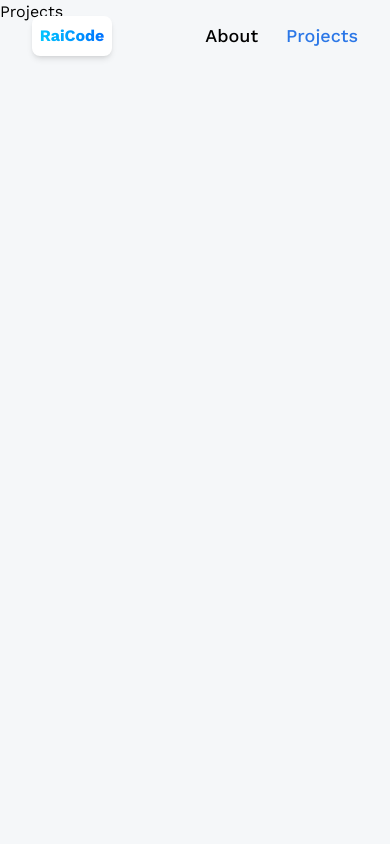
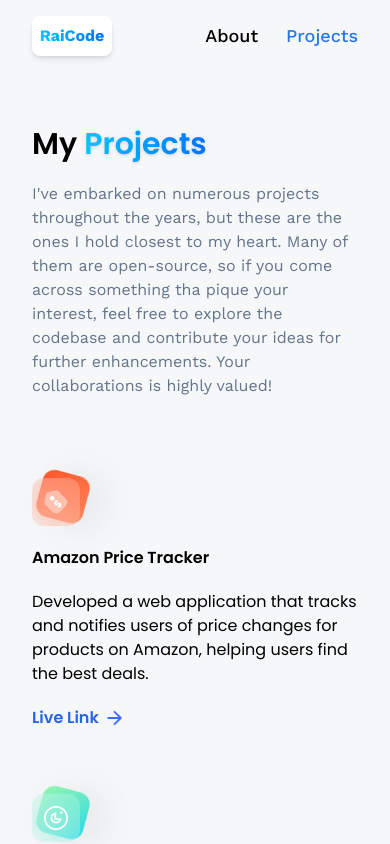
Before and after one commit to ston3/3d-portafolio, a React (Vite) app: page /projects in a window 390 px wide. Shown: the top 844 px of the page. Built offline with nearby package versions, Linux system fonts and the light colour scheme.

Commit message:
added projects page

```diff
--- a/src/App.jsx
+++ b/src/App.jsx
@@ -4,7 +4,7 @@
 
 function App() {
   return (
-    <main className='bg-slate-300/20 h-[100vh]'>
+    <main className='bg-slate-300/20 h-full'>
       <Router>
         <Navbar />
         <Routes>
--- a/src/models/Island.jsx
+++ b/src/models/Island.jsx
@@ -56,12 +56,15 @@
   }
 
   const handleKeyDown = e => {
-    if(e.key === 'ArrowLeft' && !isRotating){
-      setIsRotating(true)
+    if(e.key === 'ArrowLeft') {
+      if(!isRotating) setIsRotating(true)
       islandRef.current.rotation.y += 0.01 * Math.PI
-    }else if(e.key === 'ArrowRight' && !isRotating){
+      rotationSpeed.current = 0.0125
+    }else if(e.key === 'ArrowRight'){
+      if(!isRotating) setIsRotating(true)
       setIsRotating(true)
       islandRef.current.rotation.y -=0.01 * Math.PI
+      rotationSpeed.current = -0.0125
     }
   }
 
--- a/src/pages/Contact.jsx
+++ b/src/pages/Contact.jsx
@@ -57,7 +57,7 @@
 
 
   return (
-    <section className="relative flex lg:flex-row flex-col max-container">
+    <section className="relative flex lg:flex-row flex-col max-container h-[100vh]">
       {alert.show && <Alert {...alert}/>}
       <div className="flex-1 min-w-[50%] flex flex-col">
         <h1 className="head-text">Get in Touch</h1>
--- a/src/pages/Home.jsx
+++ b/src/pages/Home.jsx
@@ -40,7 +40,7 @@
   }
 
   const [islandScale, islandPosition, islandRotation] = adjustIslandForScreenSize()
-  const [biplaneScale, biplanePosition] = adjustBiplaneForScreenSize();
+  const [planeScale, planePosition] = adjustBiplaneForScreenSize();
 
 
   return (
@@ -76,9 +76,9 @@
         />
         <Plane
           isRotating={isRotating}
-          position={biplanePosition}
+          position={planePosition}
           rotation={[0,20.1,0]}
-          scale={biplaneScale}
+          scale={planeScale}
         />
       </Suspense>
 
--- a/src/pages/Projects.jsx
+++ b/src/pages/Projects.jsx
@@ -1,6 +1,59 @@
+import { Link } from "react-router-dom"
+import { projects } from "../constants"
+import { arrow } from "../assets/icons"
+import { CTA } from "../components/CTA"
 
 export const Projects = () => {
   return (
-    <div>Projects</div>
+    <section className="max-container">
+      <h1 className="head-text">
+        My <span className="blue-gradient_text font-semibold drop-shadow">Projects</span>
+      </h1>
+      <div className="mt-5 flex flex-col gap-3 text-slate-500">
+        <p>I've embarked on numerous projects throughout the years, but these are the ones I hold closest to my heart. Many of them are open-source, so if you come across something tha pique your interest, feel free to explore the codebase and contribute your ideas for further enhancements. Your collaborations is highly valued!</p>
+      </div>
+      <div className="flex flex-wrap my-20 gap-16">
+        {projects.map(project => (
+          <div className="lg:w-[400px] w-full" key={project.name}>
+            <div className="block-container w-12 h-12">
+              <div className={`btn-back rounded-xl ${project.theme}`} />
+              <div className="btn-front rounded-xl flex justify-center items-center">
+                <img
+                  src={project.iconUrl}
+                  alt="Project Icon"
+                  className="w-1/2 h-1/2 object-contain"
+                />
+              </div>
+            </div>
+            <div className="mt-5 flex flex-col">
+              <h4 className="text-2x1 font-poppins font-semibold">
+                {project.name}
+              </h4>
+              <p className="mt-5 flex items-center gap-2 font-poppins">
+                {project.description}
+              </p>
+              <div className="mt-5 flex items-center gap-2 font-poppins">
+                <Link
+                  to={project.link}
+                  target="_blank"
+                  rel="noopener noreferrer"
+                  className="font-semibold text-blue-600"
+                >
+                  Live Link
+                </Link>
+                <img
+                  src={arrow}
+                  className="w-4 h-4 object-contain"
+                  alt="arrow"
+                />
+              </div>
+
+            </div>
+          </div>
+        ))}
+      </div>
+      <hr className="border-slate-200"/>
+      <CTA />
+    </section >
   )
 }
```
